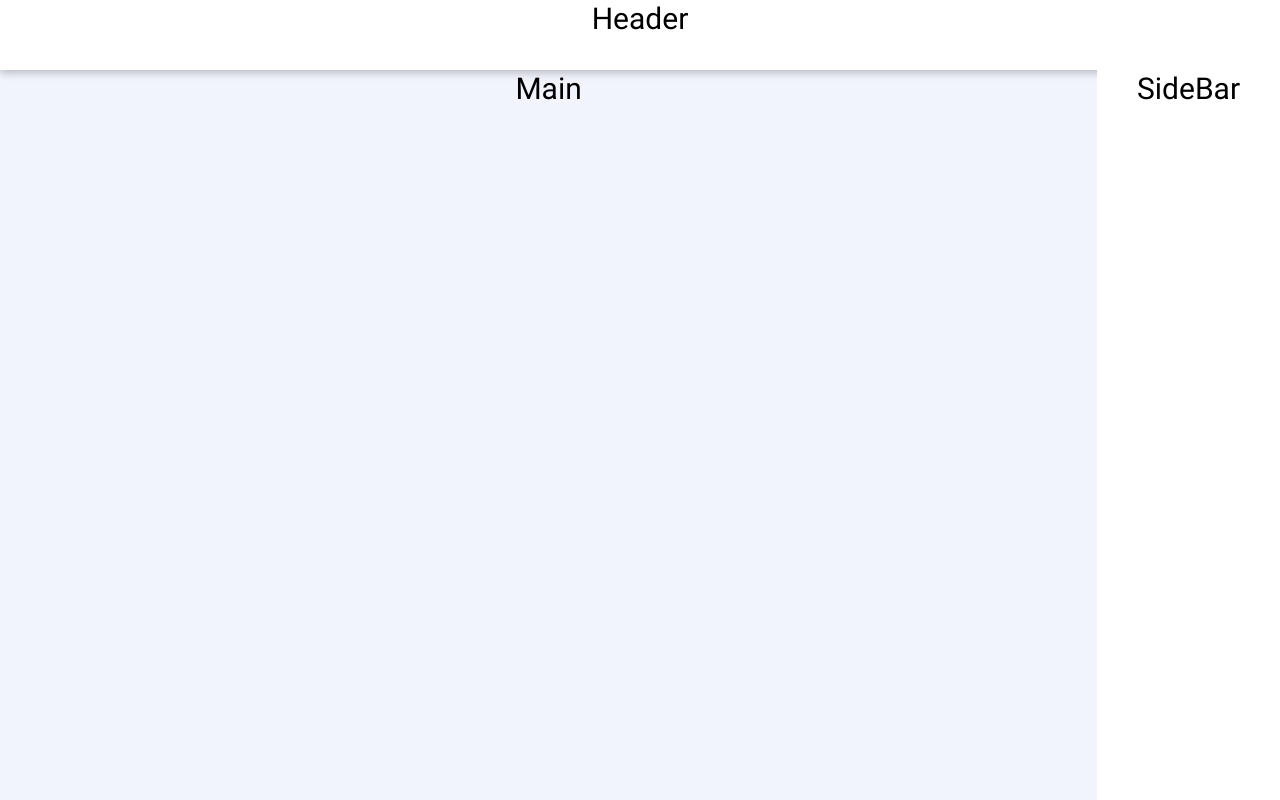
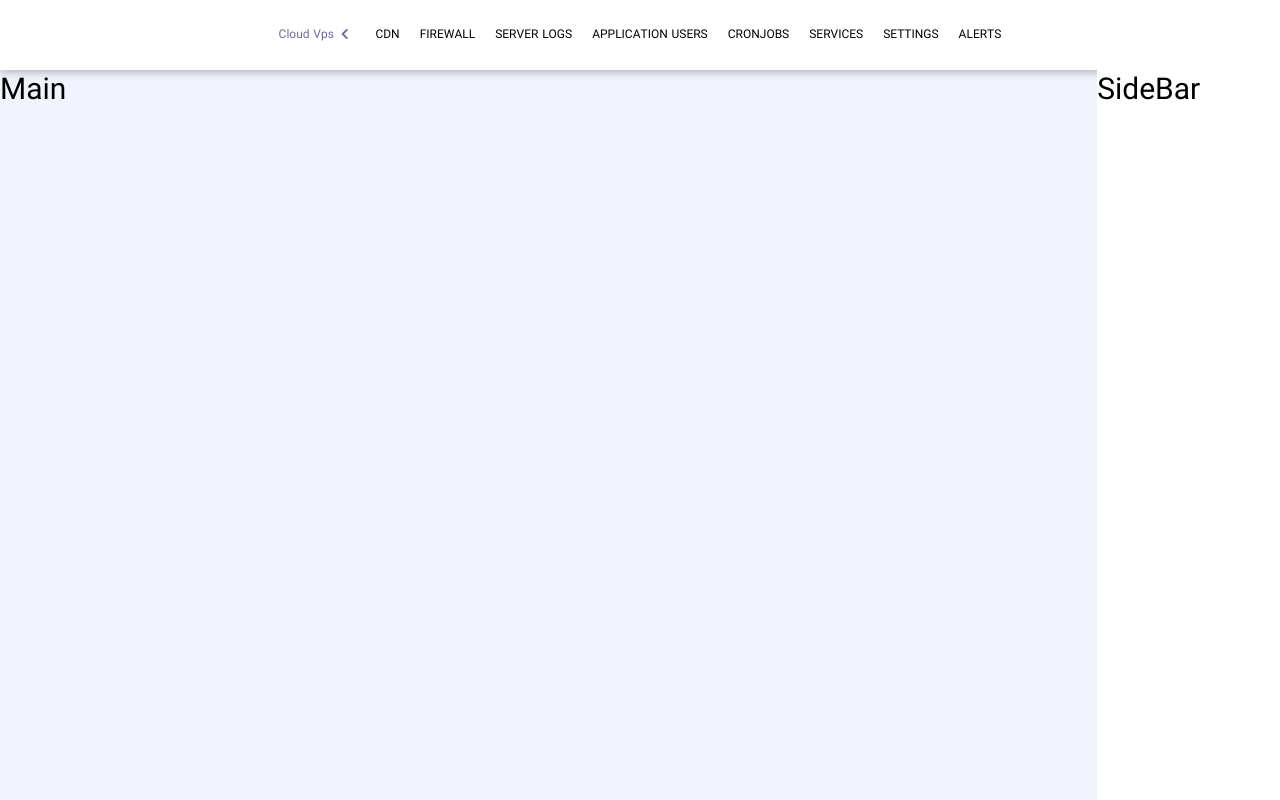
Before and after one commit to sadeghtavakoli/amnpardaz-challenge, a React (Create React App) app: page / in a window 1280 px wide. Built offline with nearby package versions, Linux system fonts and the light colour scheme.

Commit message:
created header component

```diff
--- a/src/App.css
+++ b/src/App.css
@@ -1,5 +1,4 @@
 .app {
-  text-align: center;
   color: black;
   width: 100%;
   min-height: 100vh;
--- a/src/components/header/header.component.jsx
+++ b/src/components/header/header.component.jsx
@@ -1,6 +1,40 @@
 import React from "react";
 import "./header.styles.scss";
+import { FontAwesomeIcon } from "@fortawesome/react-fontawesome";
+import { faChevronLeft } from "@fortawesome/free-solid-svg-icons";
+import { Link } from "react-router-dom";
 const Header = () => {
-  return <header className="header">Header</header>;
+  return (
+    <header className="header">
+      <Link className="option uniqe-option" to="/">
+        Cloud Vps
+        <FontAwesomeIcon icon={faChevronLeft} className="font-awsome-icon" />
+      </Link>
+      <Link className="option" to="/">
+        CDN
+      </Link>
+      <Link className="option" to="/">
+        FIREWALL
+      </Link>
+      <Link className="option" to="/">
+        SERVER LOGS
+      </Link>
+      <Link className="option" to="/">
+        APPLICATION USERS
+      </Link>
+      <Link className="option" to="/">
+        CRONJOBS
+      </Link>
+      <Link className="option" to="/">
+        SERVICES
+      </Link>
+      <Link className="option" to="/">
+        SETTINGS
+      </Link>
+      <Link className="option" to="/">
+        ALERTS
+      </Link>
+    </header>
+  );
 };
 export default Header;
--- a/src/components/header/header.styles.scss
+++ b/src/components/header/header.styles.scss
@@ -1,6 +1,18 @@
 .header {
-  font-size: 3rem;
+  font-size: 1.2rem;
   grid-area: header;
   background-color: #ffffff;
   box-shadow: rgba(0, 0, 0, 0.24) 0px 3px 8px;
+  display: flex;
+  justify-content: center;
+
+  .option {
+    color: black;
+    text-decoration: none;
+    margin: auto 1rem;
+    &:hover,
+    &.uniqe-option {
+      color: #7167a2;
+    }
+  }
 }
--- a/src/index.css
+++ b/src/index.css
@@ -21,3 +21,7 @@ body {
   -moz-osx-font-smoothing: grayscale;
   background-color: #f1f4fd;
 }
+
+.font-awsome-icon {
+  margin: 0 0.7rem;
+}
--- a/src/index.js
+++ b/src/index.js
@@ -1,14 +1,17 @@
-import React from 'react';
-import ReactDOM from 'react-dom';
-import './index.css';
-import App from './App';
-import reportWebVitals from './reportWebVitals';
+import React from "react";
+import ReactDOM from "react-dom";
+import "./index.css";
+import App from "./App";
+import reportWebVitals from "./reportWebVitals";
+import { BrowserRouter } from "react-router-dom";
 
 ReactDOM.render(
   <React.StrictMode>
-    <App />
+    <BrowserRouter>
+      <App />
+    </BrowserRouter>
   </React.StrictMode>,
-  document.getElementById('root')
+  document.getElementById("root")
 );
 
 // If you want to start measuring performance in your app, pass a function
```
